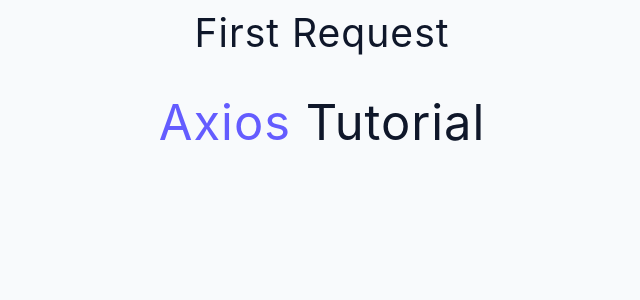
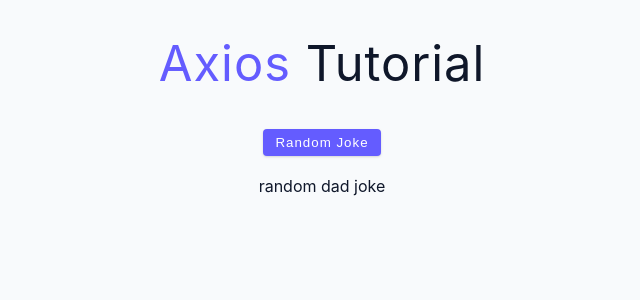
Before and after one commit to emmeiwhite/12-axios-standalone-library, a React (Create React App) app: page / in a window 1280 px wide. Shown: the top 300 px of the page, without its empty margins (318-958 px from the left). Built offline with nearby package versions, Linux system fonts and the light colour scheme; no server answers.

Commit message:
Use of headers in the application

```diff
--- a/src/App.js
+++ b/src/App.js
@@ -1,11 +1,11 @@
 import Title from './components/Title'
-import FirstRequest from './examples/1-first-request'
+import Headers from './examples/2-headers'
 
 function App() {
   return (
     <main>
-      <FirstRequest />
       <Title />
+      <Headers />
     </main>
   )
 }
--- a/src/examples/1-first-request.js
+++ b/src/examples/1-first-request.js
@@ -1,7 +1,7 @@
 import { useEffect } from 'react'
 import axios from 'axios'
 // limit, if 429 wait for 15 min and try again
-const url = 'https://www.course-api.com/react-store-productss'
+const url = 'https://www.course-api.com/react-store-products'
 
 const FirstRequest = () => {
   async function fetchData() {
--- a/src/examples/2-headers.js
+++ b/src/examples/2-headers.js
@@ -1,23 +1,36 @@
-import { useState } from 'react';
-import axios from 'axios';
+import { useState } from 'react'
+import axios from 'axios'
 
-const url = 'https://icanhazdadjoke.com/';
+const url = 'https://icanhazdadjoke.com/'
 // Accept : 'application/json'
 
 const Headers = () => {
-  const [joke, setJoke] = useState('random dad joke');
+  const [joke, setJoke] = useState('random dad joke')
 
   const fetchDadJoke = async () => {
-    console.log('fetch dad joke');
-  };
+    try {
+      const { data } = await axios(url, {
+        headers: {
+          Accept: 'application/json'
+        }
+      })
+      console.log(data)
+      setJoke(data.joke)
+    } catch (error) {
+      console.log(error)
+    }
+  }
 
   return (
-    <section className='section text-center'>
-      <button className='btn' onClick={fetchDadJoke}>
+    <section className="section text-center">
+      <button
+        className="btn"
+        onClick={fetchDadJoke}
+      >
         random joke
       </button>
-      <p className='dad-joke'>{joke}</p>
+      <p className="dad-joke">{joke}</p>
     </section>
-  );
-};
-export default Headers;
+  )
+}
+export default Headers
```
